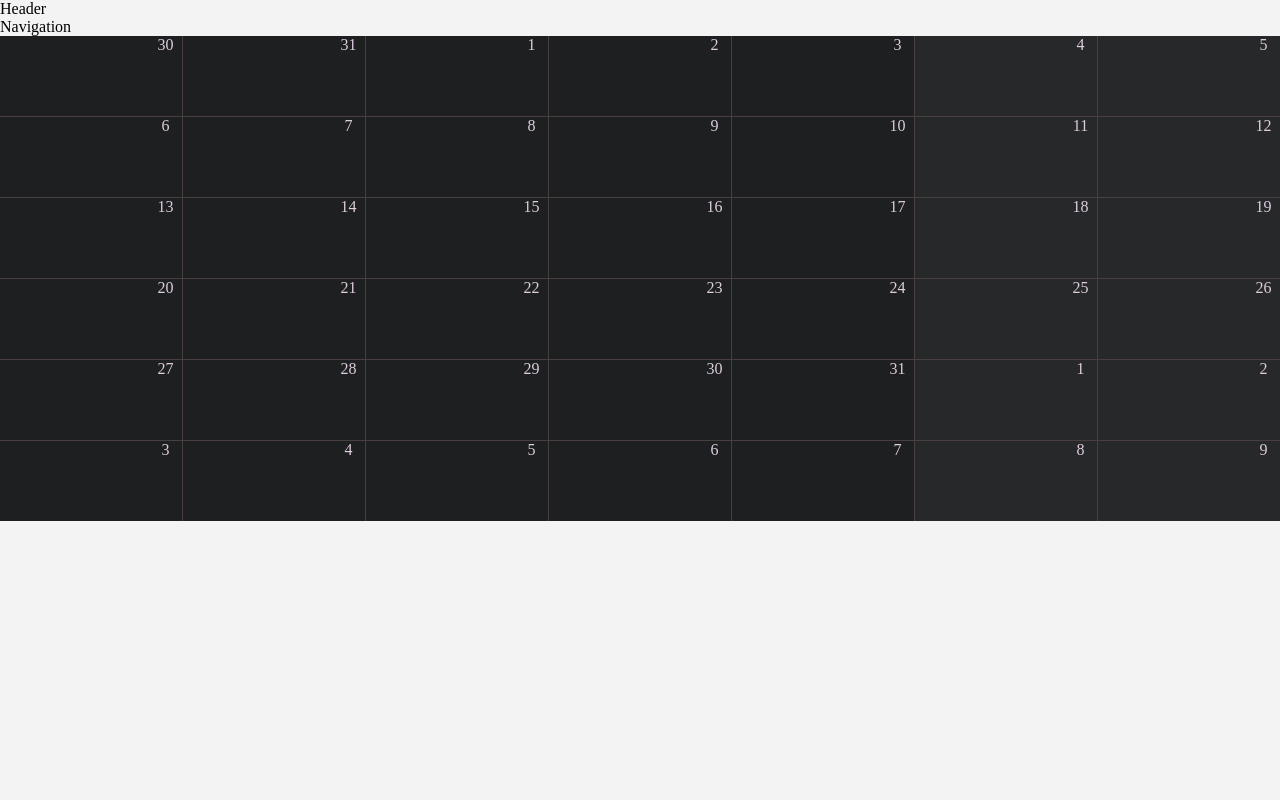
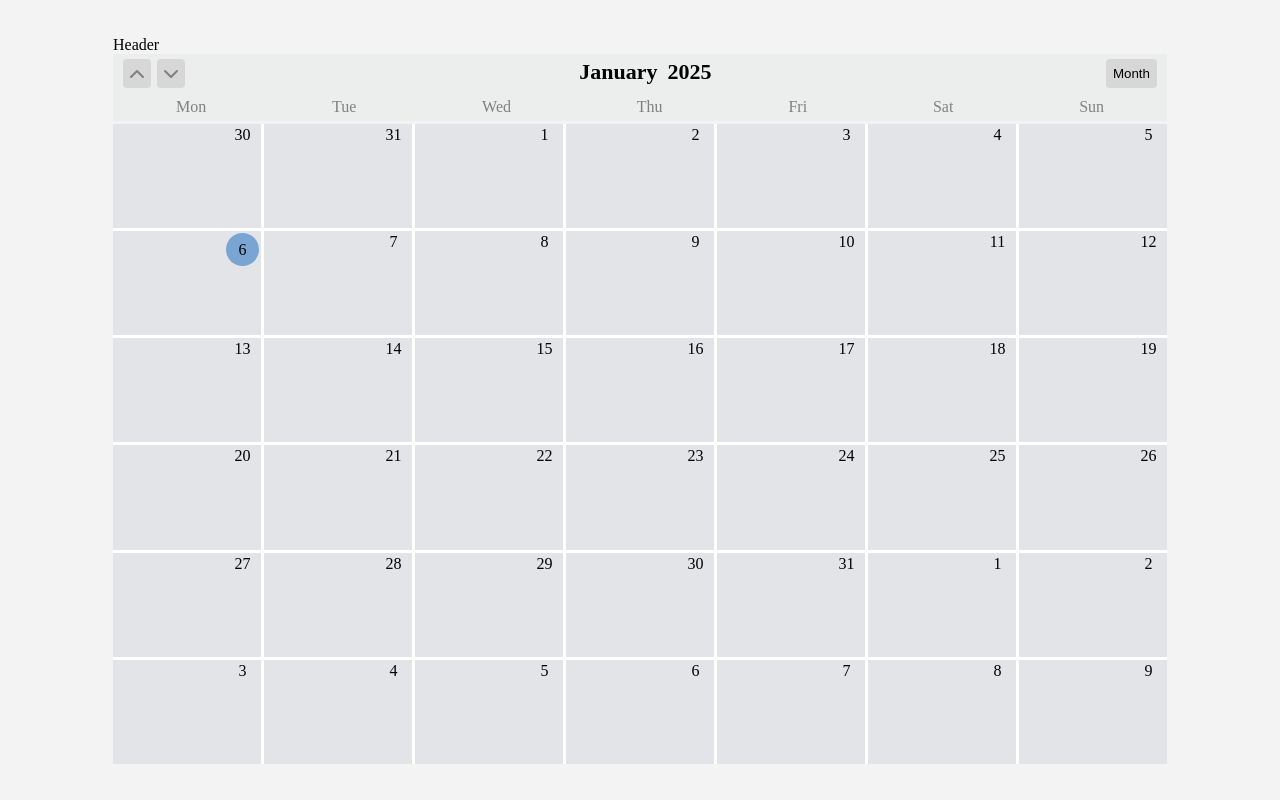
Before and after one commit to KatiaOcheretiana/calendar, a React (Vite) app: page / in a window 1280 px wide. Built offline with nearby package versions, Linux system fonts and the light colour scheme.

Commit message:
calendar markup / current day

```diff
--- /dev/null
+++ b/src/components/App/App.styled.ts
@@ -0,0 +1,3 @@
+import styled from "styled-components";
+
+export const Wrapper = styled.div``;
--- a/src/components/App/index.tsx
+++ b/src/components/App/index.tsx
@@ -3,35 +3,19 @@ import moment, { Moment } from "moment";
 import { CalendarGrid } from "../CalendarGrid";
 import { Header } from "../Header";
 import { Navigation } from "../Navigation";
+import { Wrapper } from "./App.styled";
 
 const App = () => {
-  // window.moment = moment;
   // moment.updateLocale("en", { week: { dow: 1 } });
-  const startDay: Moment = moment().startOf("month").startOf("week");
-  // const endDay = moment().endOf("month").endOf("week");
-
-  // // console.log(startDay);
-  // // console.log(endDay);
-
-  // const calendar = [];
-  // const day = startDay.clone();
-
-  // while (!day.isAfter(endDay)) {
-  //   // calendar
-  //   console.log(day);
-
-  //   calendar.push(day.clone());
-  //   day.add(1, "day");
-  // }
-
-  // console.log(calendar);
+  const today = moment();
+  const startDay: Moment = today.clone().startOf("month").startOf("week");
 
   return (
-    <div>
+    <Wrapper>
       <Header />
-      <Navigation />
+      <Navigation today={today} />
       <CalendarGrid startDay={startDay} />{" "}
-    </div>
+    </Wrapper>
   );
 };
 
--- a/src/components/CalendarGrid/CalendarGrid.styled.ts
+++ b/src/components/CalendarGrid/CalendarGrid.styled.ts
@@ -1,23 +1,33 @@
 import styled from "styled-components";
+
+export const WeekDaysList = styled.ul`
+  display: flex;
+  justify-content: space-around;
+  align-items: center;
+  background-color: rgb(236, 237, 237);
+
+  padding: 5px 0;
+
+  color: gray;
+  font-weight: 500;
+
+  margin-bottom: 3px;
+`;
 
 export const GridWrapper = styled.ul`
   display: grid;
   grid-template-columns: repeat(7, 1fr);
   grid-template-rows: repeat(6, 1fr);
   list-style: none;
-  width: 100%;
-  grid-gap: 1px;
-  background-color: #484040;
+  height: 80vh;
+  grid-gap: 3px;
+  background-color: white;
 `;
 
-interface SellWrapperProps {
-  $isWeekend: boolean;
-}
-export const SellWrapper = styled.li<SellWrapperProps>`
+export const SellWrapper = styled.li`
   min-height: 80px;
   min-width: 148px;
-  color: #ddcddd;
-  background-color: ${(props) => (props.$isWeekend ? "#272829" : " #1e1f21")};
+  background-color: rgba(211, 214, 219, 0.65);
 `;
 
 interface RowInCellProps {
@@ -36,4 +46,15 @@ export const DayWrapper = styled.div`
   display: flex;
   align-content: center;
   justify-content: center;
+  margin: 2px;
 `;
+
+export const CurrentDay = styled.div`
+  height: 100%;
+  width: 100%;
+  background-color: #7aa5d2;
+  border-radius: 50%;
+  display: flex;
+  align-items: center;
+  justify-content: center;
+`;
--- a/src/components/CalendarGrid/index.tsx
+++ b/src/components/CalendarGrid/index.tsx
@@ -1,10 +1,12 @@
-import { Moment } from "moment";
+import moment, { Moment } from "moment";
 
 import {
+  CurrentDay,
   DayWrapper,
   GridWrapper,
   RowInCell,
   SellWrapper,
+  WeekDaysList,
 } from "./CalendarGrid.styled";
 
 interface CalendarGridPropsType {
@@ -19,16 +21,29 @@ const CalendarGrid = ({ startDay }: CalendarGridPropsType) => {
     return newDay.isValid() ? newDay : null;
   });
 
+  const weekDays = ["Mon", "Tue", "Wed", "Thu", "Fri", "Sat", "Sun"];
+
+  const isCurrentDay = (day: Moment) => moment().isSame(day, "day");
   return (
     <div>
+      <WeekDaysList>
+        {weekDays.map((day, index) => (
+          <li key={index}>{day}</li>
+        ))}
+      </WeekDaysList>
       <GridWrapper>
         {daysArray.map((dayItem, i) => (
-          <SellWrapper
-            key={i}
-            $isWeekend={dayItem?.day() === 6 || dayItem?.day() === 0}
-          >
+          <SellWrapper key={i}>
             <RowInCell $justifyContent="flex-end">
-              <DayWrapper>{dayItem && dayItem.format("D")}</DayWrapper>
+              <DayWrapper>
+                {dayItem ? (
+                  isCurrentDay(dayItem) ? (
+                    <CurrentDay>{dayItem.format("D")}</CurrentDay>
+                  ) : (
+                    dayItem.format("D")
+                  )
+                ) : null}
+              </DayWrapper>
             </RowInCell>
           </SellWrapper>
         ))}
--- /dev/null
+++ b/src/components/Icons.tsx
@@ -0,0 +1,26 @@
+interface IconPropsType {
+  onClick?: () => void;
+  rotate?: number;
+  color?: string;
+}
+
+export const ChevronIcon = ({ onClick, rotate = 0, color }: IconPropsType) => {
+  return (
+    <svg
+      xmlns="http://www.w3.org/2000/svg"
+      width="24"
+      height="24"
+      viewBox="0 0 24 24"
+      fill="none"
+      stroke={color}
+      strokeWidth="2"
+      strokeLinecap="round"
+      strokeLinejoin="round"
+      onClick={onClick}
+      style={{ transform: `rotate(${rotate}deg)` }}
+    >
+      <path stroke="none" d="M0 0h24v24H0z" fill="none" />
+      <path d="M6 9l6 6l6 -6" />
+    </svg>
+  );
+};
--- /dev/null
+++ b/src/components/Navigation/Navigation.styled.ts
@@ -0,0 +1,44 @@
+import styled from "styled-components";
+
+export const Wrapper = styled.div`
+  display: flex;
+  justify-content: space-between;
+  background-color: rgb(236, 237, 237);
+
+  padding: 5px 10px;
+`;
+
+export const MonthAndYear = styled.div`
+  display: flex;
+  gap: 10px;
+
+  font-weight: 700;
+  font-size: 22px;
+`;
+
+export const ControlButtonWrapper = styled.div`
+  display: flex;
+
+  gap: 6px;
+`;
+
+export const Button = styled.button`
+  display: flex;
+  align-items: center;
+  justify-content: center;
+
+  background-color: rgba(192, 189, 189, 0.47);
+  border-radius: 4px;
+  border-color: transparent;
+
+  transition: all 0.3s ease-in-out;
+  &:hover,
+  &:focus {
+    background-color: #7aa5d2;
+  }
+`;
+
+export const MonthButton = styled(Button)`
+  padding: 5px;
+  background-color: rgba(192, 189, 189, 0.47);
+`;
--- a/src/components/Navigation/index.tsx
+++ b/src/components/Navigation/index.tsx
@@ -1,5 +1,39 @@
-const Navigation = () => {
-  return <div>Navigation</div>;
+import { Moment } from "moment";
+
+import { ChevronIcon } from "../Icons";
+import {
+  Button,
+  ControlButtonWrapper,
+  MonthAndYear,
+  MonthButton,
+  Wrapper,
+} from "./Navigation.styled";
+
+interface NavigationPropType {
+  today: Moment;
+}
+
+const Navigation = ({ today }: NavigationPropType) => {
+  return (
+    <Wrapper>
+      <ControlButtonWrapper>
+        <Button>
+          <ChevronIcon rotate={180} color="gray" />
+        </Button>
+
+        <Button>
+          <ChevronIcon color="gray" />
+        </Button>
+      </ControlButtonWrapper>
+      <MonthAndYear>
+        <span>{today.format("MMMM")}</span>
+        <span>{today.format("YYYY")}</span>
+      </MonthAndYear>
+      <ControlButtonWrapper>
+        <MonthButton>Month</MonthButton>
+      </ControlButtonWrapper>
+    </Wrapper>
+  );
 };
 
 export { Navigation };
--- a/src/styles/GlobalStyle.ts
+++ b/src/styles/GlobalStyle.ts
@@ -57,6 +57,14 @@ export const GlobalStyle = createGlobalStyle`
     max-width: 100%;
     height: auto;
   }
+
+  #root{
+    height: 100vh;
+      display: flex;
+  flex-direction: column;
+  align-items: center;
+  justify-content: center;
+  }
 `;
 
 export const Container = styled.div`
```
